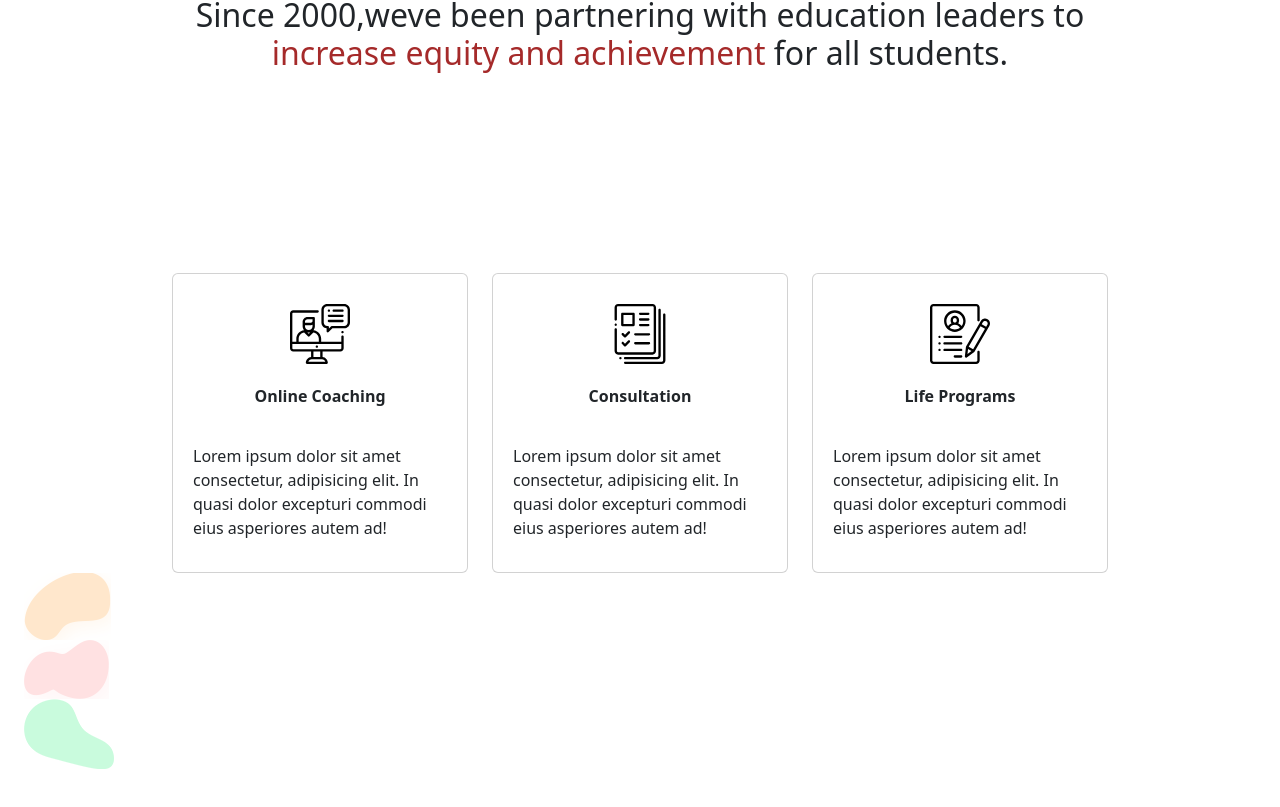
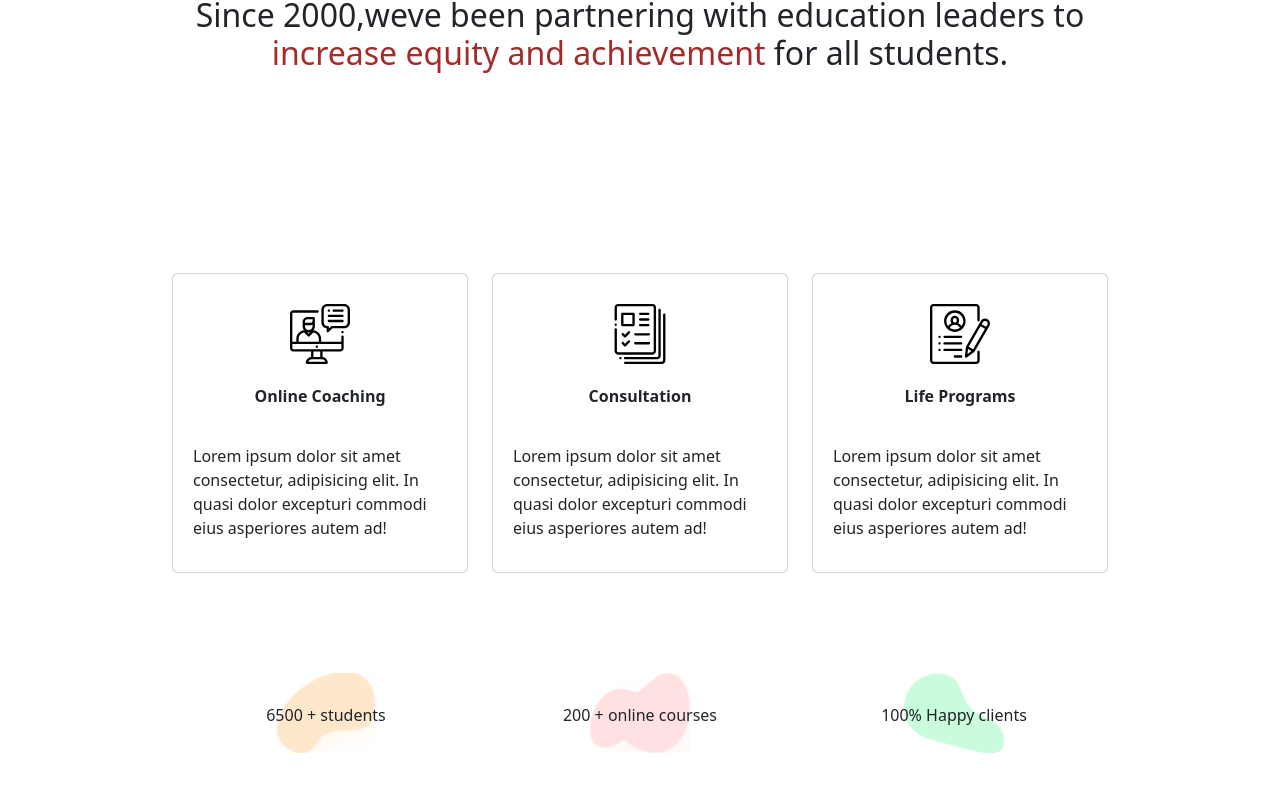
Before and after one commit to DemetrioPadre/proj-html-vuejs, a Vue app: page / in a window 1280 px wide. Shown: the part 554-1361 px from the top of the page. Before the commit the page ends 1323 px from the top, so only its background shows below. Built offline with nearby package versions, Linux system fonts and the light colour scheme; the HTML template or start-up script is replaced by a standard one.

Commit message:
add appCard component per inserimento con logica

```diff
--- a/src/App.vue
+++ b/src/App.vue
@@ -1,20 +1,23 @@
 <script>
 import AppHeader from './components/AppHeader.vue';
 import AppMain from './components/AppMain.vue';
+import AppCardCenter from './components/AppCardCenter.vue';
 import AppFooter from './components/AppFooter.vue';
+
 
 
 export default {
   data() {
     return {};
   },
-  components: { AppHeader, AppMain, AppFooter }
+  components: { AppHeader, AppMain, AppCardCenter, AppFooter }
 };
 </script>
 
 <template>
   <AppHeader></AppHeader>
   <AppMain></AppMain>
+  <AppCardCenter></AppCardCenter>
   <AppFooter></AppFooter>
 </template>
 
--- /dev/null
+++ b/src/components/AppCardCenter.vue
@@ -0,0 +1,5 @@
+<script>
+export default {};
+</script>
+<template></template>
+<style lang="scss"></style>
--- a/src/components/AppMain.vue
+++ b/src/components/AppMain.vue
@@ -53,9 +53,13 @@ export default {};
                     </div>
                 </div>
                 <div class="row d-flex">
-                    <div class="counter"><img src="../assets/img/counter-shape-1-1-1.png" alt=""></div>
-                    <div class="counter"><img src="../assets/img/counter-shape-2-1-1.png" alt=""></div>
-                    <div class="counter"><img src="../assets/img/counter-shape-3-1-1.png" alt=""></div>
+                    <div class=" col-3"><img class="counter" src="../assets/img/counter-shape-1-1-1.png" alt="">
+                        <span class="ciao">6500 + students</span>
+                    </div>
+                    <div class="col-3"><img class="counter" src="../assets/img/counter-shape-2-1-1.png" alt=""><span
+                            class="ciao">200 + online courses</span></div>
+                    <div class="col-3"><img class="counter" src="../assets/img/counter-shape-3-1-1.png" alt=""><span
+                            class="ciao">100% Happy clients</span></div>
                 </div>
 
             </div>
@@ -159,4 +163,16 @@ h2 {
     color: #d74d52;
     font-size: 20px;
 }
+
+.counter {
+    width: 100px;
+    height: 80px;
+    margin-top: 100px;
+    position: absolute;
+}
+
+.ciao {
+    position: relative;
+    margin-top: 130px;
+}
 </style>
```
Also changed, not shown: src/components/AppCenter.vue (deleted).
